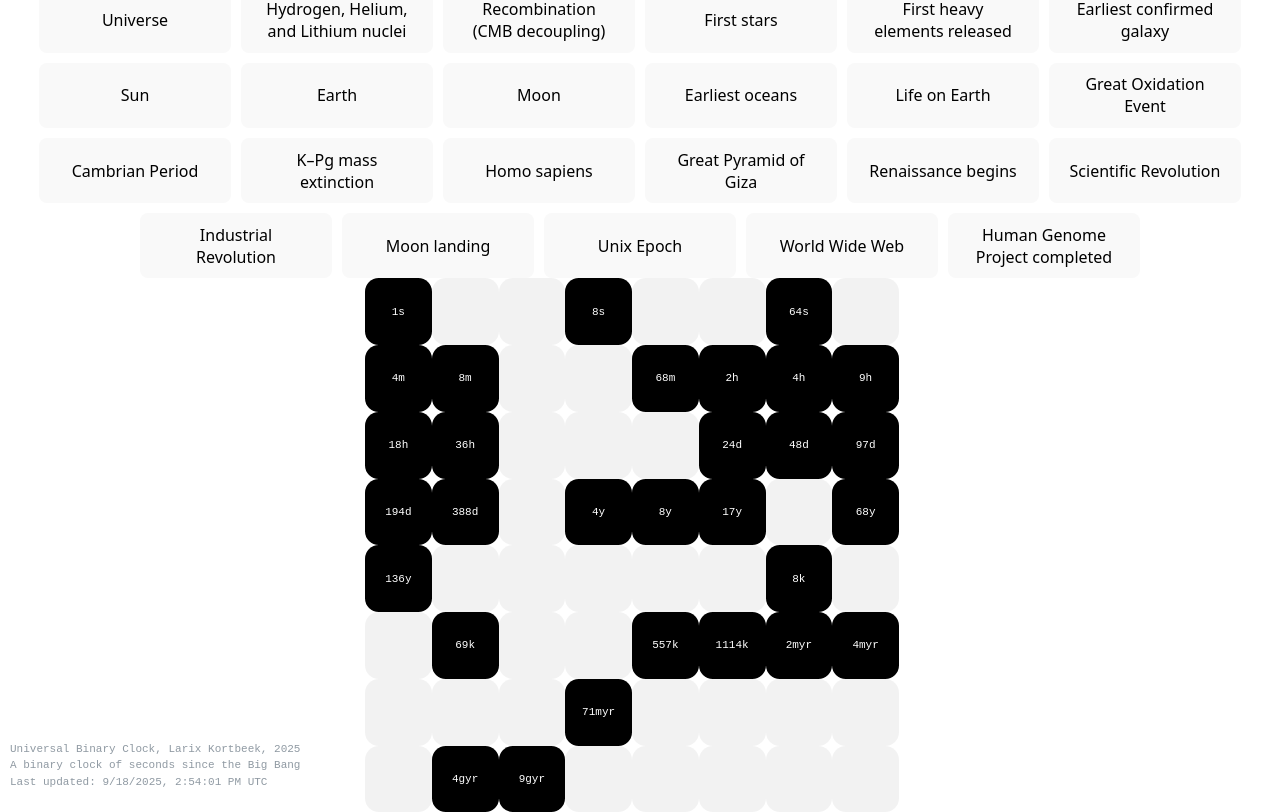
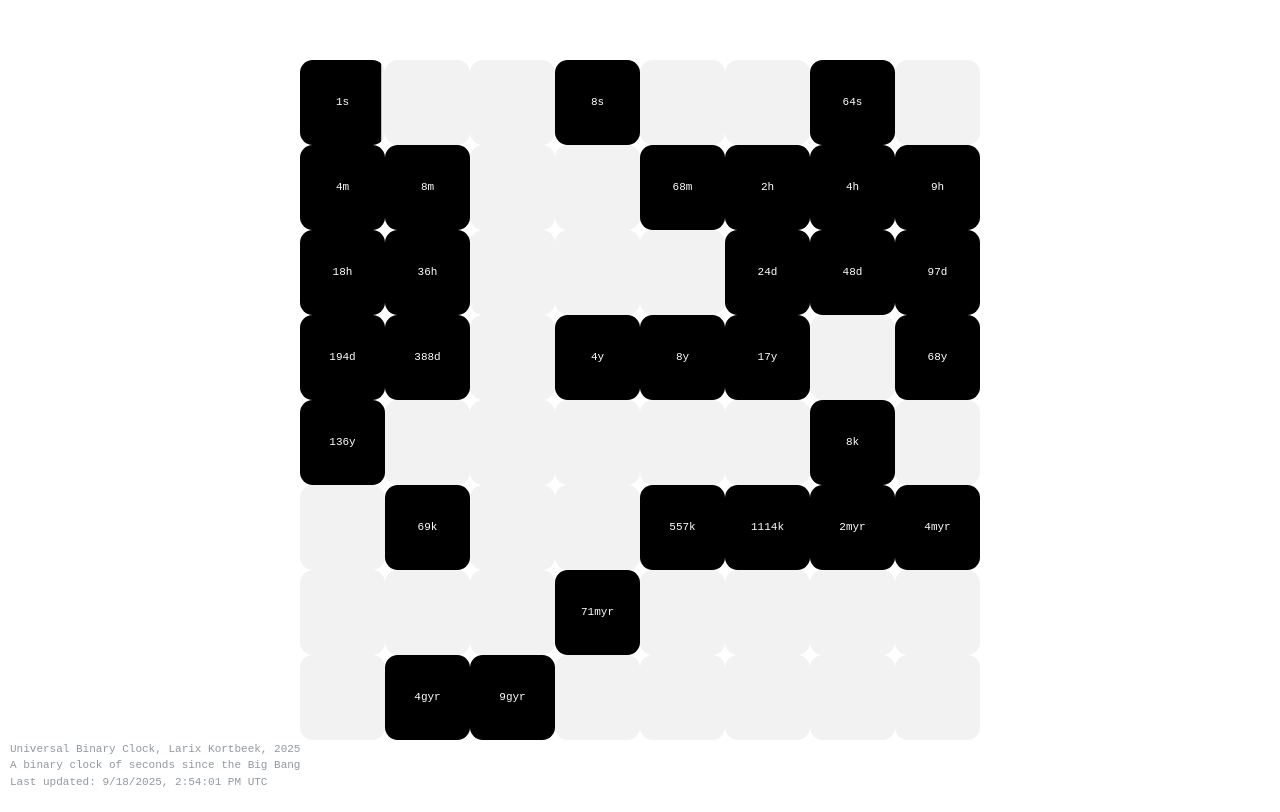
Before and after one commit to larixk/universal-binary-clock, a React (Vite) app: page / in a window 1280 px wide. Built offline with nearby package versions, Linux system fonts and the light colour scheme.

Commit message:
Add extra-bigint dependency, refactor event timestamps for improved precision, and implement smoothed time handling in App component.

```diff
--- a/package.json
+++ b/package.json
@@ -10,6 +10,7 @@
     "preview": "vite preview"
   },
   "dependencies": {
+    "extra-bigint": "^1.2.1",
     "react": "^19.1.1",
     "react-dom": "^19.1.1",
     "shadertoy-react": "^1.1.2"
--- a/src/App.tsx
+++ b/src/App.tsx
@@ -1,4 +1,4 @@
-import { useState, useEffect } from "react";
+import { useState, useEffect, useRef } from "react";
 import "./App.css";
 
 const getTimeScale = (cellIndex: number) => {
@@ -84,11 +84,6 @@ const events = [
     source: "https://pubmed.ncbi.nlm.nih.gov/29493587/",
   },
   {
-    name: "First heavy elements released",
-    timestamp: BigInt(200) * millionYears + imprecision(1000),
-    source: "https://arxiv.org/abs/1102.4638", // Bromm & Yoshida (2011), review on first stars/early enrichment
-  },
-  {
     name: "Earliest confirmed galaxy",
     timestamp: BigInt(290) * millionYears + imprecision(1000),
     source:
@@ -110,29 +105,9 @@ const events = [
     source: "https://www.science.org/doi/10.1126/sciadv.1602365",
   },
   {
-    name: "Earliest oceans",
-    timestamp: BigInt(9400) * millionYears + imprecision(1000),
-    source: "https://www.geology.wisc.edu/~valley/zircons/Wilde2001Nature.pdf",
-  },
-  {
     name: "Life on Earth",
     timestamp: BigInt(10300) * millionYears + imprecision(1000),
     source: "https://pubmed.ncbi.nlm.nih.gov/11539686/",
-  },
-  {
-    name: "Great Oxidation Event",
-    timestamp: BigInt(11400) * millionYears + imprecision(1000),
-    source: "https://www.pnas.org/doi/10.1073/pnas.1608824114",
-  },
-  {
-    name: "Cambrian Period",
-    timestamp: BigInt(13259) * millionYears + imprecision(1000),
-    source: "https://stratigraphy.org/ICSchart/ChronostratChart2024-12.pdf",
-  },
-  {
-    name: "K–Pg mass extinction",
-    timestamp: BigInt(13734) * millionYears + imprecision(1000),
-    source: "https://www.science.org/doi/pdf/10.1126/science.aaa0118",
   },
   {
     name: "Homo sapiens",
@@ -141,56 +116,92 @@ const events = [
   },
   {
     name: "Great Pyramid of Giza",
-    timestamp: calendarYear(-2600),
+    timestamp: calendarYear(-2600) + imprecision(1000),
     source: "https://www.britannica.com/place/Great-Pyramid-of-Giza",
   },
 
   {
     name: "Renaissance begins",
-    timestamp: calendarYear(1400),
+    timestamp: calendarYear(1400) + imprecision(1000),
     source: "https://www.britannica.com/event/Renaissance-European-history",
   },
   {
-    name: "Scientific Revolution",
-    timestamp: calendarYear(1543),
-    source: "https://www.britannica.com/event/Scientific-Revolution",
-  },
-  {
     name: "Industrial Revolution",
-    timestamp: calendarYear(1760),
+    timestamp: calendarYear(1760) + imprecision(1000),
     source: "https://www.britannica.com/event/Industrial-Revolution",
   },
   {
     name: "Moon landing",
-    timestamp: calendarYear(1969),
+    timestamp: calendarYear(1969) + imprecision(1000),
     source: "https://www.nasa.gov/history/50-years-ago-apollo-11/",
   },
   {
-    name: "Unix Epoch",
-    timestamp: calendarYear(1970),
-    source: "https://en.wikipedia.org/wiki/Unix_time",
-  },
-  {
     name: "World Wide Web",
-    timestamp: calendarYear(1989),
+    timestamp: calendarYear(1989) + imprecision(1000),
     source: "https://www.w3.org/History/1989/proposal.html",
   },
   {
     name: "Human Genome Project completed",
-    timestamp: calendarYear(2003),
+    timestamp: calendarYear(2003) + imprecision(1000),
     source: "https://www.genome.gov/human-genome-project",
   },
 ];
+function easeInOutExpo(x: number): number {
+  return x === 0
+    ? 0
+    : x === 1
+    ? 1
+    : x < 0.5
+    ? Math.pow(2, 20 * x - 10) / 2
+    : (2 - Math.pow(2, -20 * x + 10)) / 2;
+}
+const useSmoothed = (value: bigint) => {
+  const [smoothedValue, setSmoothedValue] = useState(value);
+  const previousValueRef = useRef(value);
+
+  useEffect(() => {
+    const difference = value - previousValueRef.current;
+    const duration = 50;
+
+    console.log(duration);
+    const startTime = Date.now();
+
+    let rafId: number;
+
+    const tick = () => {
+      const now = Date.now();
+      const progress = (now - startTime) / duration;
+      const smoothedProgress = easeInOutExpo(progress);
+      const precision = 10000;
+      setSmoothedValue(
+        previousValueRef.current +
+          (difference * BigInt(Math.round(smoothedProgress * precision))) /
+            BigInt(precision)
+      );
+
+      if (progress < 1) {
+        rafId = requestAnimationFrame(tick);
+        return;
+      }
+      setSmoothedValue(value);
+    };
+
+    tick();
+
+    return () => {
+      previousValueRef.current = value;
+      cancelAnimationFrame(rafId);
+    };
+  }, [value]);
+  return smoothedValue;
+};
 
 function App() {
-  const [eventShown, setEventShown] = useState<
-    (typeof events)[number]["name"] | null
-  >(null);
+  const [eventShown] = useState<(typeof events)[number]["name"] | null>(null);
   const [currentTime, setCurrentTime] = useState(BigInt(0));
   const [hoveredCell, setHoveredCell] = useState<number | null>(null);
 
   const selectedEvent = events.find((event) => event.name === eventShown);
-
   const time = selectedEvent ? selectedEvent.timestamp : currentTime;
 
   useEffect(() => {
@@ -207,35 +218,18 @@ function App() {
   }, []);
 
   const gridSize = 8;
-  const margin = 250;
+  const margin = 120;
 
   const cellSize =
     Math.min(window.innerWidth - margin, window.innerHeight - margin) /
     gridSize;
-  const cellBorder = 1;
 
   const cells = Array.from({ length: gridSize ** 2 }, (_, i) => i);
 
+  const smoothedTime = useSmoothed(time);
+
   return (
     <div className="app">
-      <div
-        style={{
-          display: "flex",
-          gap: "10px",
-          flexWrap: "wrap",
-          justifyContent: "center",
-        }}
-      >
-        {events.map((event) => (
-          <button
-            onClick={() => setEventShown(event.name)}
-            key={event.name}
-            style={{ width: "12em" }}
-          >
-            {event.name}
-          </button>
-        ))}
-      </div>
       <div
         style={{
           display: "flex",
@@ -244,14 +238,13 @@ function App() {
         }}
       >
         {cells.map((cell) => {
-          const isOn = !!((time >> BigInt(cell)) & BigInt(1));
+          const isOn = !!((smoothedTime >> BigInt(cell)) & BigInt(1));
           return (
             <div
               style={{
                 display: "flex",
                 flexDirection: "column",
                 alignItems: "center",
-                gap: "4px",
                 fontSize: "11px",
                 fontFamily: "monospace",
               }}
@@ -259,30 +252,47 @@ function App() {
             >
               <div
                 style={{
-                  width: `${cellSize - cellBorder * 2}px`,
-                  height: `${cellSize - cellBorder * 2}px`,
-                  borderRadius: `${cellSize * 0.2}px`,
-                  backgroundColor: isOn ? "black" : "rgba(0,0,0,0.05)",
-                  ["cornerShape" as string]: "squircle",
+                  width: `${cellSize}px`,
+                  height: `${cellSize}px`,
+                  borderRadius: `${cellSize * 0.15}px`,
+                  backgroundColor: "rgba(0,0,0,0.05)",
+                  ["cornerShape" as string]: "bevel",
                   display: "flex",
                   alignItems: "center",
                   justifyContent: "center",
+                  position: "relative",
+                  overflow: "hidden",
                 }}
                 onMouseEnter={() => setHoveredCell(cell)}
                 onMouseLeave={() => setHoveredCell(null)}
               >
-                {(isOn || hoveredCell === cell) && (
                 <div
                   style={{
                     color: "white",
                     fontSize: "11px",
                     fontFamily: "monospace",
                     mixBlendMode: "difference",
+                    opacity: isOn || hoveredCell === cell ? 1 : 0,
+                    transition: "opacity 0.2s ease-in-out",
                   }}
                 >
                   {getTimeScale(cell)}
                 </div>
-                )}
+                <div
+                  style={{
+                    position: "absolute",
+                    bottom: 0,
+                    left: 0,
+                    right: 0,
+                    top: 0,
+                    backgroundColor: "black",
+                    zIndex: -1,
+                    transformOrigin: isOn ? "0 0" : "100% 100%",
+                    scale: `${isOn ? 1 : 0} 1`,
+                    transition: "scale 0.2s ease-out",
+                    transitionDuration: `${isOn ? 0.5 : 0.1}s`,
+                  }}
+                />
               </div>
             </div>
           );
```
Also changed, not shown: 1 other file (tests, documents, lock files or other folders). Lines whose indentation alone changed are shown as unchanged.
